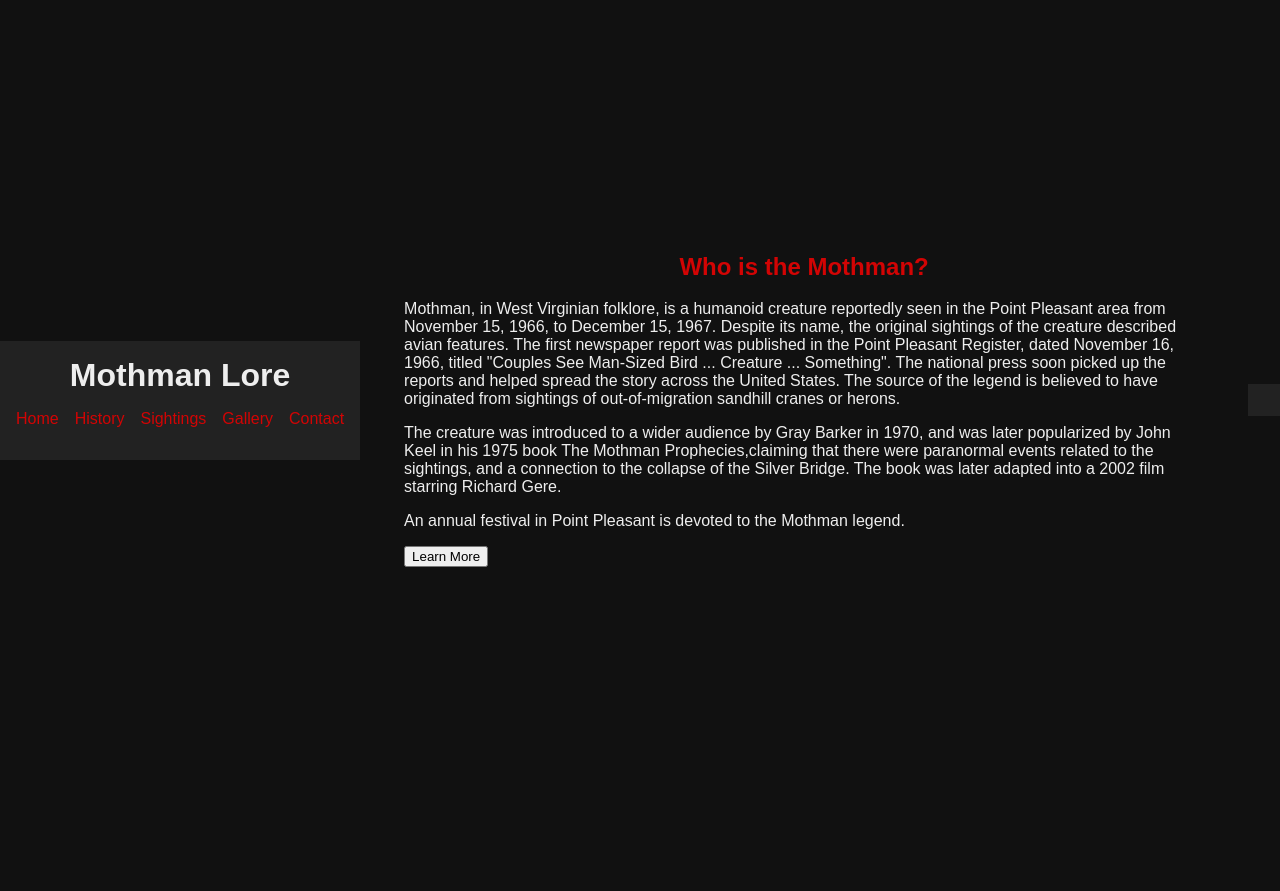
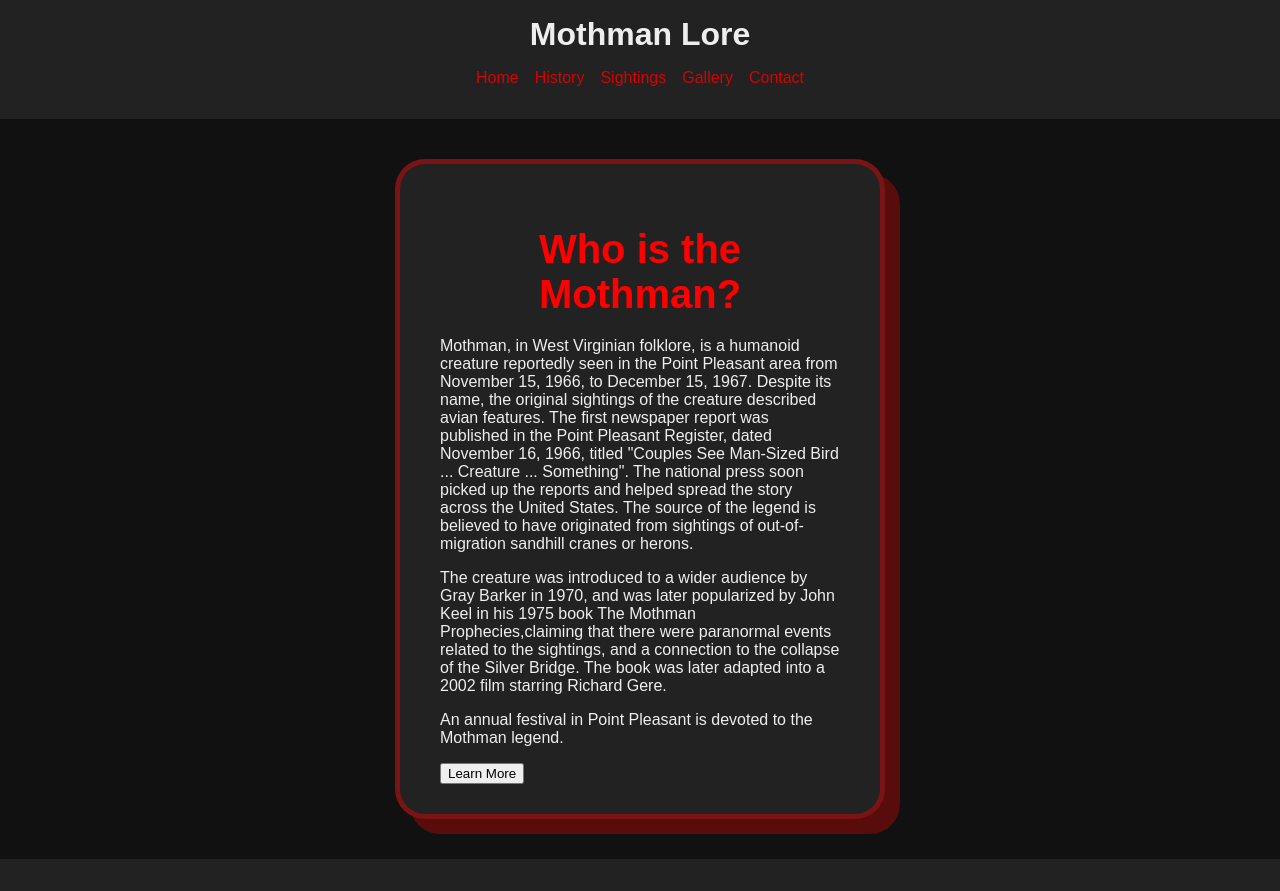
Before and after one commit to Crukes1/Final_Project, a plain HTML site: page index.html in a window 1280 px wide. Before the commit the page ends 800 px from the top, so only its background shows below. Drawn offline with Linux system fonts and the light colour scheme.

Commit message:
fixed the nav

```diff
--- a/index.html
+++ b/index.html
@@ -20,7 +20,10 @@
         </ul>
       </nav>
     </header>
-    <main>
+
+      <main class="contact-container">
+        <div class="card">
+
       <section>
         <h2>Who is the Mothman?</h2>
         <p>
--- a/styles/styles.css
+++ b/styles/styles.css
@@ -53,6 +53,14 @@ footer {
  justify-content: space-evenly;
 }
 
+.contact-container {
+  display: flex;
+  justify-content: center;
+  align-items: center;
+  min-height: 80vh; /* avoid overlapping with navbar */
+  padding: 40px 20px;
+}
+
 /* gallery page */
 
 
@@ -99,14 +107,11 @@ footer {
 /* contact page  */
 
 body {
-  display: flex;
-  justify-content: center;
-  align-items: center;
-  min-height: 100vh;
   margin: 0;
   background-color: #111;
   font-family: Arial, sans-serif;
 }
+
 
 .card {
   width: 50%;
```
